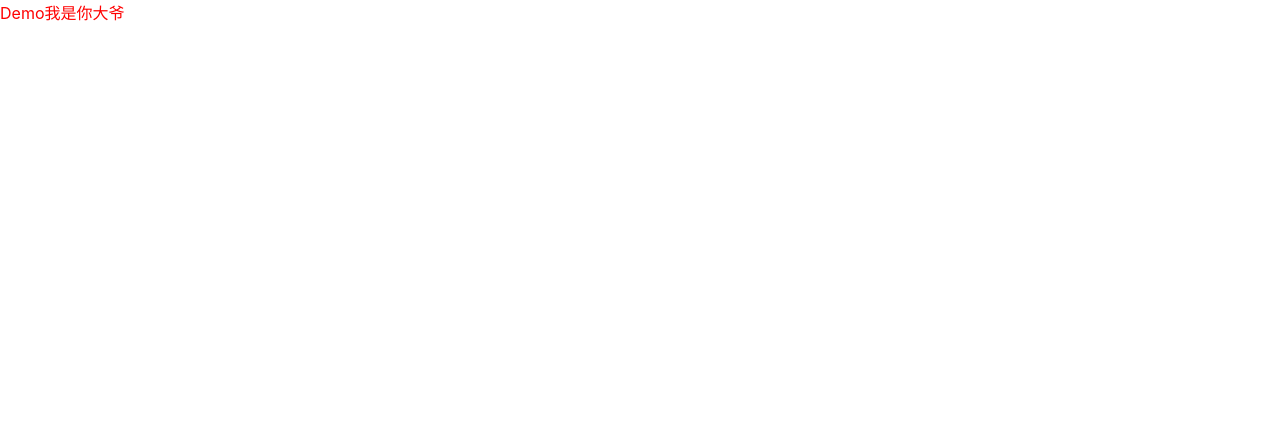
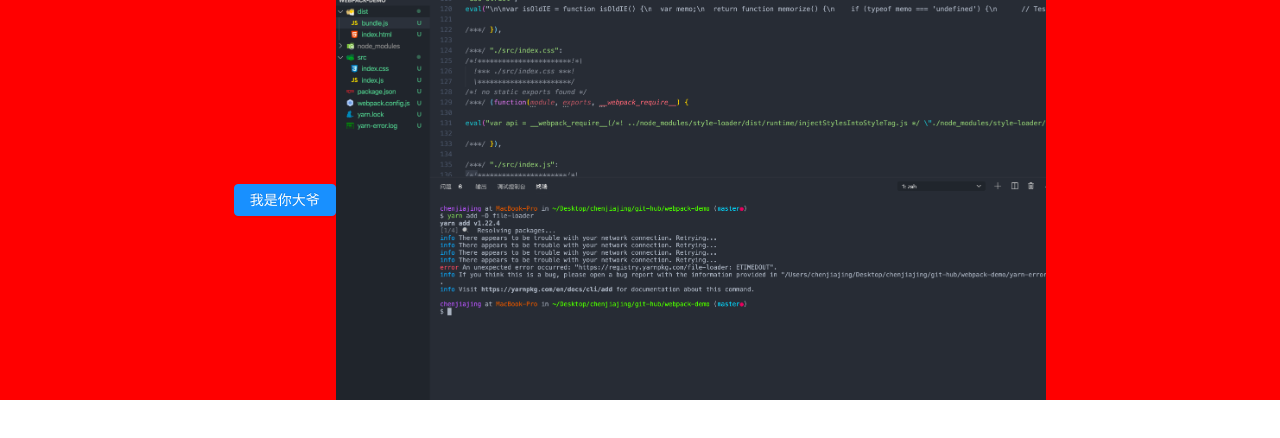
Before and after one commit to chenjiajing23/webpack-demo, a React app: page / in a window 1280 px wide. Shown: the top 438 px of the page. Built offline with nearby package versions, Linux system fonts and the light colour scheme; the HTML template or start-up script is replaced by a standard one.

Commit message:
feat: update css

```diff
--- a/package.json
+++ b/package.json
@@ -19,21 +19,24 @@
   "devDependencies": {
     "@types/react": "^16.9.36",
     "@types/react-dom": "^16.9.8",
+    "antd-dayjs-webpack-plugin": "^1.0.0",
     "babel-loader": "^8.1.0",
+    "babel-plugin-import": "^1.13.0",
     "clean-webpack-plugin": "^3.0.0",
     "css-loader": "^3.6.0",
     "express": "^4.17.1",
-    "file-loader": "^6.0.0",
     "fork-ts-checker-webpack-plugin": "^5.0.0",
     "html-webpack-plugin": "^4.3.0",
     "http-server": "^0.12.3",
     "less-loader": "^6.1.1",
     "mini-css-extract-plugin": "^0.9.0",
     "optimize-css-assets-webpack-plugin": "^5.0.3",
+    "postcss-loader": "^3.0.0",
     "style-loader": "^1.2.1",
     "terser-webpack-plugin": "^3.0.4",
     "ts-loader": "^7.0.5",
     "typescript": "^3.9.5",
+    "url-loader": "^4.1.0",
     "webpack": "^4.43.0",
     "webpack-cli": "^3.3.11",
     "webpack-dev-middleware": "^3.7.2",
@@ -41,6 +44,7 @@
     "webpack-merge": "^4.2.2"
   },
   "dependencies": {
+    "antd": "^4.3.4",
     "less": "^3.11.3",
     "react": "^16.13.1",
     "react-dom": "^16.13.1"
--- a/src/modules/demo/pages/demo.tsx
+++ b/src/modules/demo/pages/demo.tsx
@@ -1,13 +1,19 @@
-import React from 'react'
+import React, { FC } from 'react'
+import { Button } from 'antd'
 
 import '../style/demo.less'
+import demeImage from '../assets/good.png'
 
 interface IProps {
   text: string
 }
 
-const Demo = (props: IProps) => {
-  return <div className="demo">Demo{props.text}</div>
-}
+
+const Demo: FC<IProps> = (props: IProps) => (
+  <div className="demo" style={{ background: 'red' }}>
+    <Button type="primary">{props.text}</Button>
+    <img src={demeImage} alt="" />
+  </div>
+);
 
 export default Demo
--- a/src/modules/demo/style/demo.less
+++ b/src/modules/demo/style/demo.less
@@ -1,5 +1,14 @@
 .demo {
-  width: 100vw;
-  height: 100vh;
+  display: flex;
+  justify-content: center;
+  align-items: center;
+  width: 100%;
+  height: 100%;
   color: red;
+  overflow: hidden;
+  background-image: url('../assets/good.png');
+
+  img {
+    height: 400px;
+  }
 }
```
Also changed, not shown: src/types/lib.d.ts (added, +19 -0 lines), .babelrc (added), src/modules/demo/assets/good.png (renamed from src/assets/good.png), 5 other files (tests, documents, lock files or other folders).
